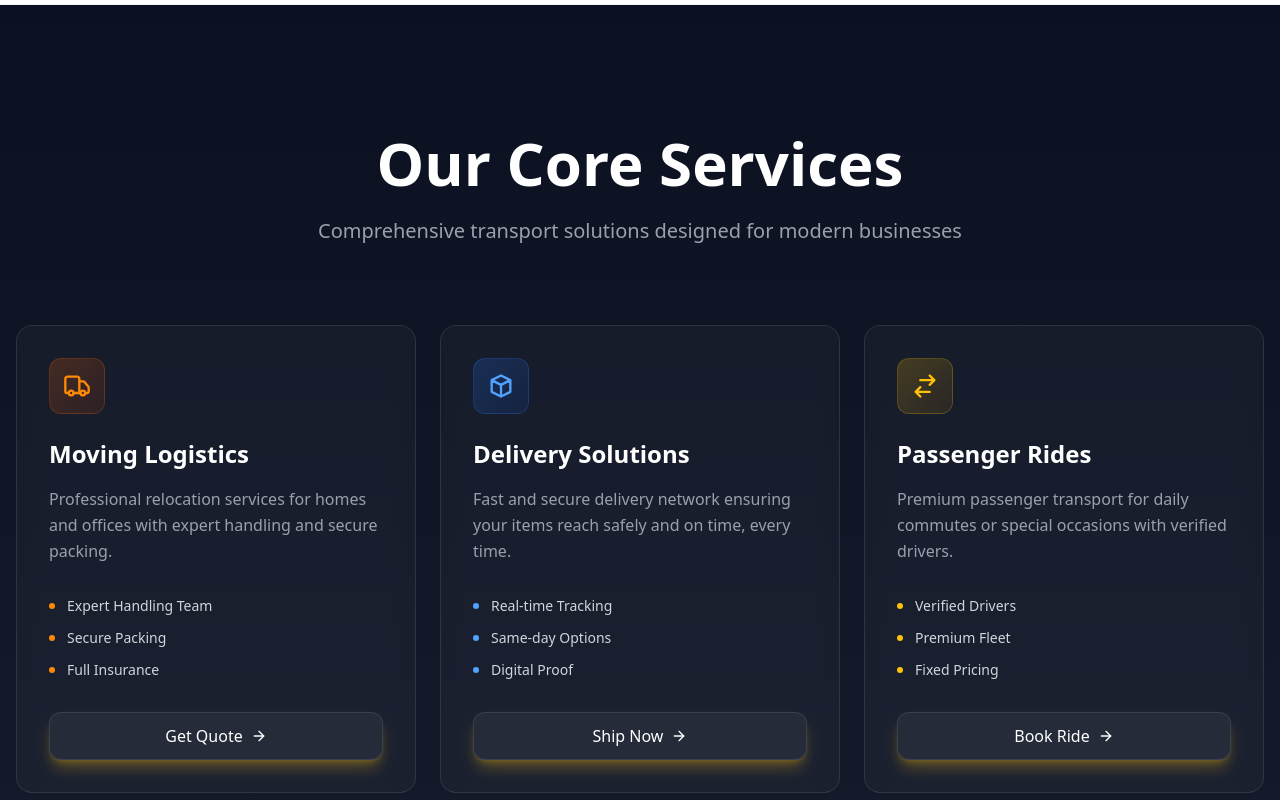
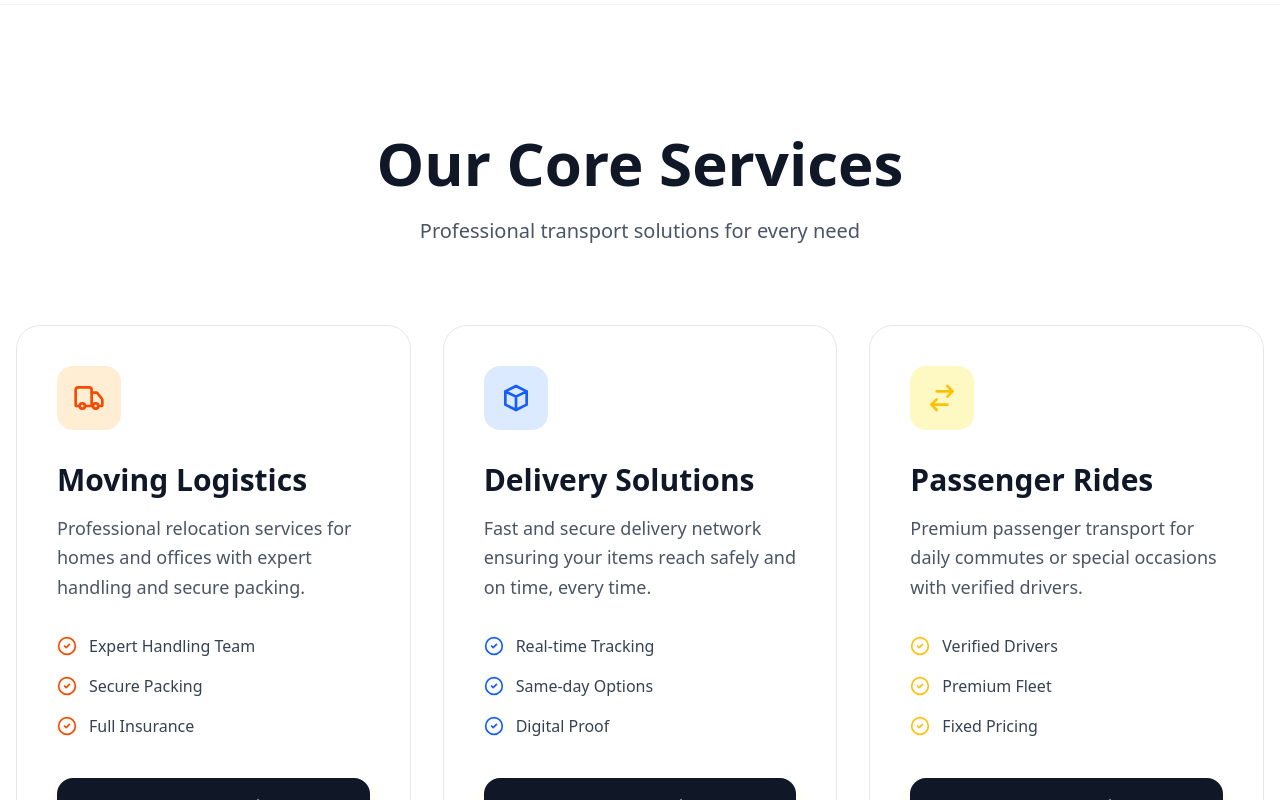
Before and after one commit to amjadjamshad99884-creator/Forare, a Next.js app: page / in a window 1280 px wide. Shown: the part 1020-1820 px from the top of the page. Built offline with nearby package versions, Linux system fonts and the light colour scheme; no server answers; the database is empty.

Commit message:
Redesign homepage with clean Uber-inspired aesthetic

```diff
--- a/src/app/page.tsx
+++ b/src/app/page.tsx
@@ -101,54 +101,54 @@ export default async function Home() {
         </div>
       </section>
 
-      {/* Core Services Section - Minimalistic & Professional */}
-      <section className="py-32 bg-gradient-to-b from-[#0B1120] to-[#151B2B]">
+      {/* Core Services Section - Premium & Clean (Uber-inspired) */}
+      <section className="py-32 bg-white">
         <div className="container mx-auto px-4">
           <FadeIn className="text-center mb-20 max-w-3xl mx-auto">
-            <h2 className="text-5xl md:text-6xl font-bold mb-6 text-white">Our Core Services</h2>
-            <p className="text-xl text-gray-400">
-              Comprehensive transport solutions designed for modern businesses
+            <h2 className="text-5xl md:text-6xl font-bold mb-6 text-gray-900">Our Core Services</h2>
+            <p className="text-xl text-gray-600">
+              Professional transport solutions for every need
             </p>
           </FadeIn>
 
-          <div className="grid lg:grid-cols-3 gap-6">
+          <div className="grid lg:grid-cols-3 gap-8">
             {/* 1. Moving Logistics */}
             <FadeIn delay={0.1} className="group">
-              <div className="relative h-full bg-white/[0.03] backdrop-blur-sm border border-white/10 rounded-2xl p-8 hover:bg-white/[0.05] transition-all duration-500 overflow-hidden">
-                {/* Subtle gradient overlay */}
-                <div className="absolute inset-0 bg-gradient-to-br from-orange-500/5 to-transparent opacity-0 group-hover:opacity-100 transition-opacity duration-500" />
+              <div className="relative h-full bg-white border border-gray-200 rounded-3xl p-10 hover:shadow-2xl hover:border-orange-200 transition-all duration-500">
+                {/* Subtle gradient on hover */}
+                <div className="absolute inset-0 bg-gradient-to-br from-orange-50 to-transparent opacity-0 group-hover:opacity-100 transition-opacity duration-500 rounded-3xl" />
 
                 <div className="relative z-10">
                   {/* Icon */}
-                  <div className="w-14 h-14 rounded-xl bg-gradient-to-br from-orange-500/20 to-orange-600/10 border border-orange-500/20 flex items-center justify-center mb-6 group-hover:scale-110 transition-transform duration-300">
-                    <Truck className="w-7 h-7 text-orange-400" />
+                  <div className="w-16 h-16 rounded-2xl bg-orange-100 flex items-center justify-center mb-8 group-hover:scale-110 transition-transform duration-300">
+                    <Truck className="w-8 h-8 text-orange-600" />
                   </div>
 
                   {/* Title */}
-                  <h3 className="text-2xl font-bold mb-4 text-white group-hover:text-orange-400 transition-colors">
+                  <h3 className="text-3xl font-bold mb-4 text-gray-900">
                     Moving Logistics
                   </h3>
 
                   {/* Description */}
-                  <p className="text-gray-400 mb-8 leading-relaxed">
+                  <p className="text-gray-600 mb-8 leading-relaxed text-lg">
                     Professional relocation services for homes and offices with expert handling and secure packing.
                   </p>
 
                   {/* Features */}
-                  <div className="space-y-3 mb-8">
+                  <div className="space-y-4 mb-10">
                     {['Expert Handling Team', 'Secure Packing', 'Full Insurance'].map((item, i) => (
-                      <div key={i} className="flex items-center gap-3 text-sm text-gray-300">
-                        <div className="w-1.5 h-1.5 rounded-full bg-orange-400" />
-                        <span>{item}</span>
+                      <div key={i} className="flex items-center gap-3 text-gray-700">
+                        <CheckCircle2 className="w-5 h-5 text-orange-600 flex-shrink-0" />
+                        <span className="font-medium">{item}</span>
                       </div>
                     ))}
                   </div>
 
                   {/* CTA */}
                   <Link href="/moving">
-                    <Button className="w-full bg-white/5 border border-white/10 text-white hover:bg-orange-500 hover:border-orange-500 h-12 rounded-xl font-medium transition-all duration-300 group/btn">
+                    <Button className="w-full bg-gray-900 hover:bg-orange-600 text-white h-14 rounded-2xl font-semibold text-base transition-all duration-300">
                       Get Quote
-                      <ArrowRight className="ml-2 w-4 h-4 group-hover/btn:translate-x-1 transition-transform" />
+                      <ArrowRight className="ml-2 w-5 h-5" />
                     </Button>
                   </Link>
                 </div>
@@ -157,43 +157,43 @@ export default async function Home() {
 
             {/* 2. Delivery Solutions */}
             <FadeIn delay={0.2} className="group">
-              <div className="relative h-full bg-white/[0.03] backdrop-blur-sm border border-white/10 rounded-2xl p-8 hover:bg-white/[0.05] transition-all duration-500 overflow-hidden">
-                {/* Subtle gradient overlay */}
-                <div className="absolute inset-0 bg-gradient-to-br from-blue-500/5 to-transparent opacity-0 group-hover:opacity-100 transition-opacity duration-500" />
+              <div className="relative h-full bg-white border border-gray-200 rounded-3xl p-10 hover:shadow-2xl hover:border-blue-200 transition-all duration-500">
+                {/* Subtle gradient on hover */}
+                <div className="absolute inset-0 bg-gradient-to-br from-blue-50 to-transparent opacity-0 group-hover:opacity-100 transition-opacity duration-500 rounded-3xl" />
 
                 <div className="relative z-10">
                   {/* Icon */}
-                  <div className="w-14 h-14 rounded-xl bg-gradient-to-br from-blue-500/20 to-blue-600/10 border border-blue-500/20 flex items-center justify-center mb-6 group-hover:scale-110 transition-transform duration-300">
-                    <svg className="w-7 h-7 text-blue-400" fill="none" viewBox="0 0 24 24" stroke="currentColor">
+                  <div className="w-16 h-16 rounded-2xl bg-blue-100 flex items-center justify-center mb-8 group-hover:scale-110 transition-transform duration-300">
+                    <svg className="w-8 h-8 text-blue-600" fill="none" viewBox="0 0 24 24" stroke="currentColor">
                       <path strokeLinecap="round" strokeLinejoin="round" strokeWidth={2} d="M20 7l-8-4-8 4m16 0l-8 4m8-4v10l-8 4m0-10L4 7m8 4v10M4 7v10l8 4" />
                     </svg>
                   </div>
 
                   {/* Title */}
-                  <h3 className="text-2xl font-bold mb-4 text-white group-hover:text-blue-400 transition-colors">
+                  <h3 className="text-3xl font-bold mb-4 text-gray-900">
                     Delivery Solutions
                   </h3>
 
                   {/* Description */}
-                  <p className="text-gray-400 mb-8 leading-relaxed">
+                  <p className="text-gray-600 mb-8 leading-relaxed text-lg">
                     Fast and secure delivery network ensuring your items reach safely and on time, every time.
                   </p>
 
                   {/* Features */}
-                  <div className="space-y-3 mb-8">
+                  <div className="space-y-4 mb-10">
                     {['Real-time Tracking', 'Same-day Options', 'Digital Proof'].map((item, i) => (
-                      <div key={i} className="flex items-center gap-3 text-sm text-gray-300">
-                        <div className="w-1.5 h-1.5 rounded-full bg-blue-400" />
-                        <span>{item}</span>
+                      <div key={i} className="flex items-center gap-3 text-gray-700">
+                        <CheckCircle2 className="w-5 h-5 text-blue-600 flex-shrink-0" />
+                        <span className="font-medium">{item}</span>
                       </div>
                     ))}
                   </div>
 
                   {/* CTA */}
                   <Link href="/delivery">
-                    <Button className="w-full bg-white/5 border border-white/10 text-white hover:bg-blue-500 hover:border-blue-500 h-12 rounded-xl font-medium transition-all duration-300 group/btn">
+                    <Button className="w-full bg-gray-900 hover:bg-blue-600 text-white h-14 rounded-2xl font-semibold text-base transition-all duration-300">
                       Ship Now
-                      <ArrowRight className="ml-2 w-4 h-4 group-hover/btn:translate-x-1 transition-transform" />
+                      <ArrowRight className="ml-2 w-5 h-5" />
                     </Button>
                   </Link>
                 </div>
@@ -202,43 +202,43 @@ export default async function Home() {
 
             {/* 3. Passenger Rides */}
             <FadeIn delay={0.3} className="group">
-              <div className="relative h-full bg-white/[0.03] backdrop-blur-sm border border-white/10 rounded-2xl p-8 hover:bg-white/[0.05] transition-all duration-500 overflow-hidden">
-                {/* Subtle gradient overlay */}
-                <div className="absolute inset-0 bg-gradient-to-br from-primary/5 to-transparent opacity-0 group-hover:opacity-100 transition-opacity duration-500" />
+              <div className="relative h-full bg-white border border-gray-200 rounded-3xl p-10 hover:shadow-2xl hover:border-primary/30 transition-all duration-500">
+                {/* Subtle gradient on hover */}
+                <div className="absolute inset-0 bg-gradient-to-br from-yellow-50 to-transparent opacity-0 group-hover:opacity-100 transition-opacity duration-500 rounded-3xl" />
 
                 <div className="relative z-10">
                   {/* Icon */}
-                  <div className="w-14 h-14 rounded-xl bg-gradient-to-br from-primary/20 to-yellow-600/10 border border-primary/20 flex items-center justify-center mb-6 group-hover:scale-110 transition-transform duration-300">
-                    <svg className="w-7 h-7 text-primary" fill="none" viewBox="0 0 24 24" stroke="currentColor">
+                  <div className="w-16 h-16 rounded-2xl bg-yellow-100 flex items-center justify-center mb-8 group-hover:scale-110 transition-transform duration-300">
+                    <svg className="w-8 h-8 text-primary" fill="none" viewBox="0 0 24 24" stroke="currentColor">
                       <path strokeLinecap="round" strokeLinejoin="round" strokeWidth={2} d="M8 7h12m0 0l-4-4m4 4l-4 4m0 6H4m0 0l4 4m-4-4l4-4" />
                     </svg>
                   </div>
 
                   {/* Title */}
-                  <h3 className="text-2xl font-bold mb-4 text-white group-hover:text-primary transition-colors">
+                  <h3 className="text-3xl font-bold mb-4 text-gray-900">
                     Passenger Rides
                   </h3>
 
                   {/* Description */}
-                  <p className="text-gray-400 mb-8 leading-relaxed">
+                  <p className="text-gray-600 mb-8 leading-relaxed text-lg">
                     Premium passenger transport for daily commutes or special occasions with verified drivers.
                   </p>
 
                   {/* Features */}
-                  <div className="space-y-3 mb-8">
+                  <div className="space-y-4 mb-10">
                     {['Verified Drivers', 'Premium Fleet', 'Fixed Pricing'].map((item, i) => (
-                      <div key={i} className="flex items-center gap-3 text-sm text-gray-300">
-                        <div className="w-1.5 h-1.5 rounded-full bg-primary" />
-                        <span>{item}</span>
+                      <div key={i} className="flex items-center gap-3 text-gray-700">
+                        <CheckCircle2 className="w-5 h-5 text-primary flex-shrink-0" />
+                        <span className="font-medium">{item}</span>
                       </div>
                     ))}
                   </div>
 
                   {/* CTA */}
                   <Link href="/passenger">
-                    <Button className="w-full bg-white/5 border border-white/10 text-white hover:bg-primary hover:border-primary h-12 rounded-xl font-medium transition-all duration-300 group/btn">
+                    <Button className="w-full bg-gray-900 hover:bg-primary text-white h-14 rounded-2xl font-semibold text-base transition-all duration-300">
                       Book Ride
-                      <ArrowRight className="ml-2 w-4 h-4 group-hover/btn:translate-x-1 transition-transform" />
+                      <ArrowRight className="ml-2 w-5 h-5" />
                     </Button>
                   </Link>
                 </div>
@@ -309,7 +309,7 @@ export default async function Home() {
                   </div>
 
                   <h2 className="text-4xl md:text-5xl lg:text-6xl font-bold mb-6 text-white leading-tight">
-                    Become a <span className="text-transparent bg-clip-text bg-gradient-to-r from-primary to-yellow-300">Partner</span>
+                    Join <span className="text-transparent bg-clip-text bg-gradient-to-r from-primary to-yellow-300">Us</span>
                   </h2>
 
                   <p className="text-xl text-gray-400 mb-10 leading-relaxed max-w-2xl">
```
